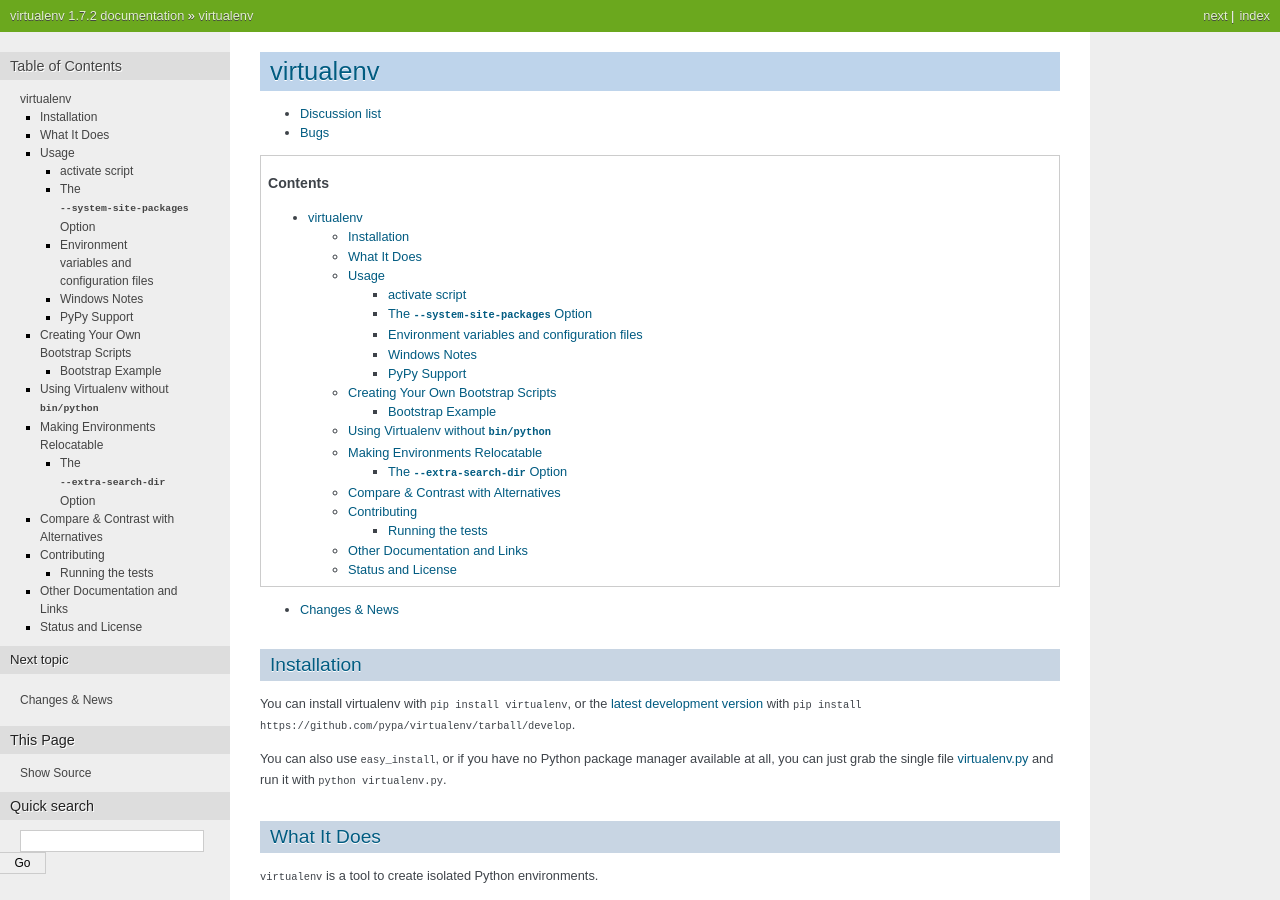
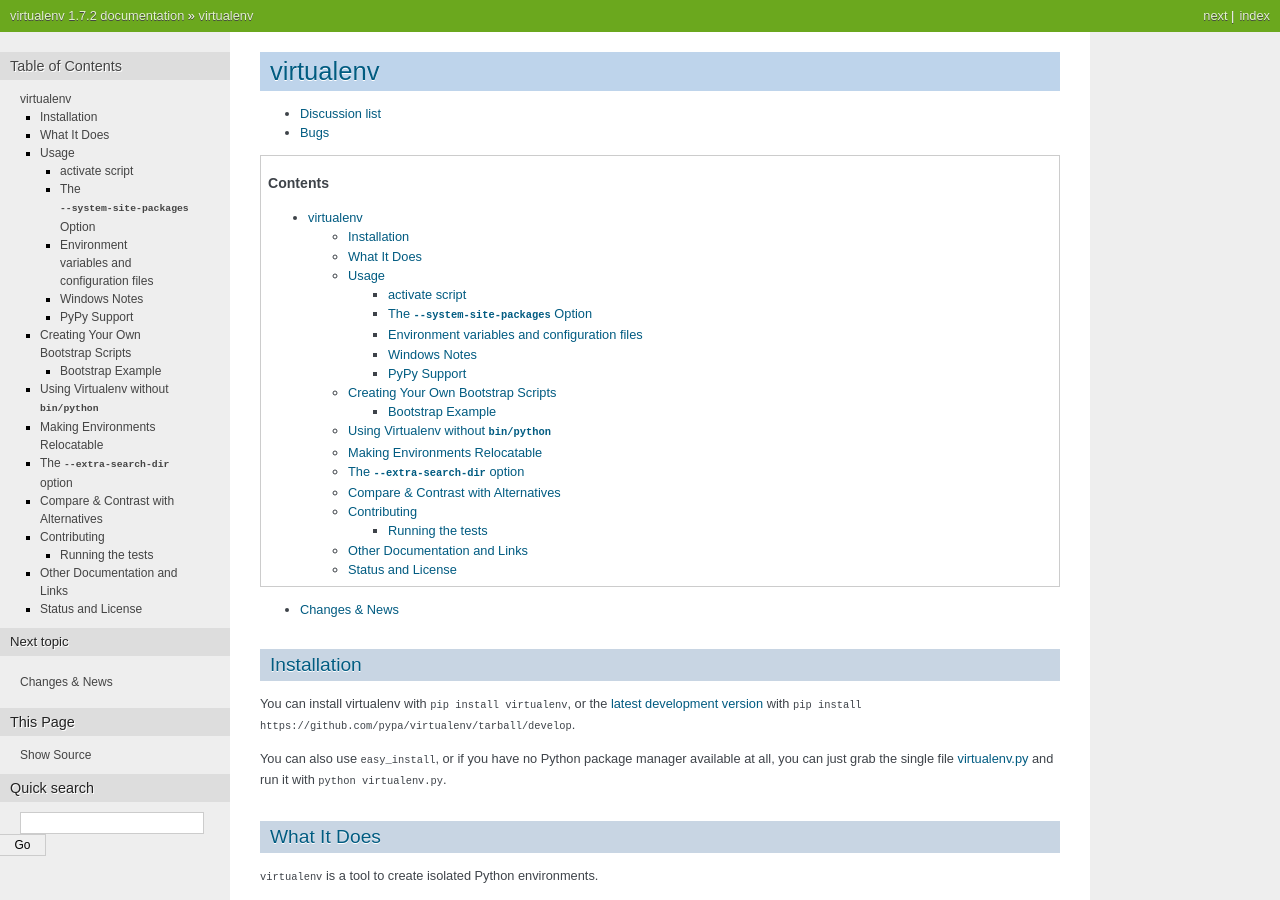
Before and after one commit to pypa/virtualenv, a Sphinx documentation site: the page built from docs/index.txt, in a window 1280 px wide and 900 px high. Built offline with Sphinx 7.4.7, drawn with Linux system fonts in a browser that asks for light colours.

Commit message:
Another tweak to docs structure.

```diff
--- a/docs/index.txt
+++ b/docs/index.txt
@@ -397,8 +397,8 @@
 If you use this flag to create an environment, currently, the
 ``--system-site-packages`` option will be implied.
 
-The ``--extra-search-dir`` Option
-~~~~~~~~~~~~~~~~~~~~~~~~~~~~~~~~~
+The ``--extra-search-dir`` option
+---------------------------------
 
 When it creates a new environment, virtualenv installs either
 setuptools or distribute, and pip.  In normal operation, the latest
```
